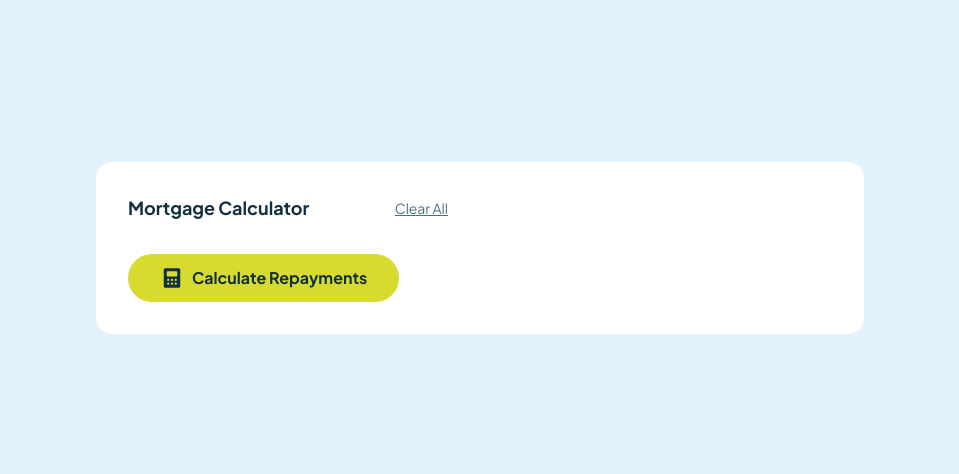
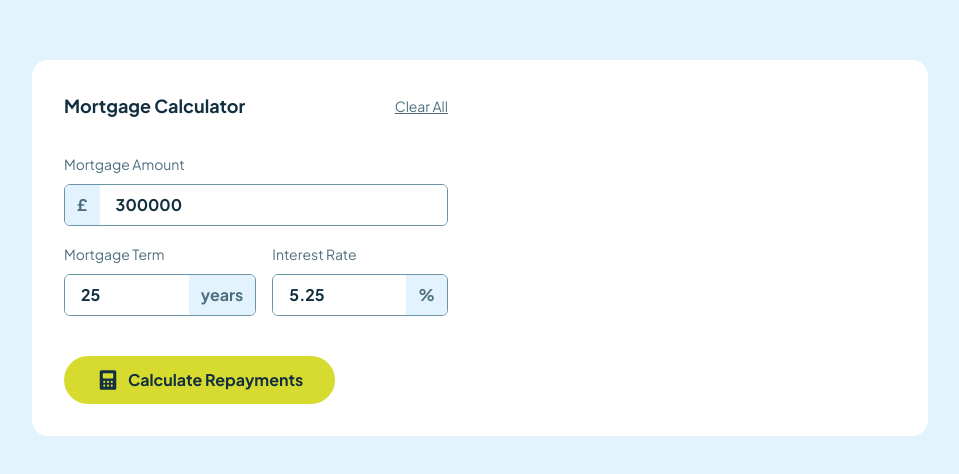
Before and after one commit to Esosek/mortgage-repayment, a Next.js app: page / in a window 1280 px wide. Shown: the part 152-626 px from the top of the page, without its empty margins (160-1119 px from the left). Built offline with nearby package versions, Linux system fonts and the light colour scheme.

Commit message:
Added number inputs

```diff
--- a/app/page.tsx
+++ b/app/page.tsx
@@ -3,7 +3,7 @@ import Results from "@/components/Results";
 
 export default function Home() {
   return (
-    <main className="bg-white w-full max-w-3xl grid md:grid-cols-2 rounded-2xl">
+    <main className="bg-white w-full max-w-4xl grid md:grid-cols-2 rounded-2xl">
       <Form />
       <Results />
     </main>
--- a/components/form/CustomInput.tsx
+++ /dev/null
@@ -1,10 +0,0 @@
-type CustomInputProps = {
-}
-
-export default function CustomInput (props: CustomInputProps) {
-  return (
-    <div>
-
-    </div>
-  );
-}
--- /dev/null
+++ b/components/form/CustomNumberInput.tsx
@@ -0,0 +1,45 @@
+import { ReactNode } from "react";
+
+type CustomNumberInputProps = {
+  children: ReactNode;
+  name: string;
+  metric: string;
+  initialValue?: number;
+  step?: string;
+  isMetricLeft?: boolean;
+};
+
+export default function CustomNumberInput({
+  children,
+  name,
+  metric,
+  initialValue = 0,
+  step = "1",
+  isMetricLeft = true,
+}: CustomNumberInputProps) {
+  return (
+    <div className="my-4 md:my-2">
+      <label htmlFor={name} className="text-sm text-slate-700">
+        {children}
+      </label>
+      <div className="flex border-[1px] border-slate-500 rounded-md overflow-clip mt-2">
+        <p
+          className={`${
+            isMetricLeft ? "" : "order-2"
+          } font-bold text-slate-700 bg-slate-100 py-2 px-3`}
+        >
+          {metric}
+        </p>
+        <input
+          type="number"
+          min={0}
+          step={step}
+          name={name}
+          id={name}
+          defaultValue={initialValue}
+          className="w-full focus:outline-none px-4 font-bold"
+        />
+      </div>
+    </div>
+  );
+}
--- a/components/form/Form.tsx
+++ b/components/form/Form.tsx
@@ -5,6 +5,7 @@ import SubmitButton from "./SubmitButton";
 import iconCalculator from "@/assets/images/icon-calculator.svg";
 import Image from "next/image";
 import FormHeader from "./FormHeader";
+import CustomNumberInput from "./CustomNumberInput";
 
 export default function Form() {
   function handleSubmit(e: FormEvent) {
@@ -18,6 +19,38 @@ export default function Form() {
   return (
     <form onSubmit={handleSubmit} className="px-8">
       <FormHeader handleClearForm={handleClearForm} />
+
+      <CustomNumberInput
+        metric="£"
+        name="mortgage-amount"
+        initialValue={300000}
+        step="1000"
+      >
+        Mortgage Amount
+      </CustomNumberInput>
+
+      <div className="md:flex md:gap-4">
+        <CustomNumberInput
+          metric="years"
+          name="mortgage-term"
+          initialValue={25}
+          step="1"
+          isMetricLeft={false}
+        >
+          Mortgage Term
+        </CustomNumberInput>
+
+        <CustomNumberInput
+          metric="%"
+          name="interest-rate"
+          initialValue={5.25}
+          step="0.01"
+          isMetricLeft={false}
+        >
+          Interest Rate
+        </CustomNumberInput>
+      </div>
+
       <SubmitButton>
         <Image src={iconCalculator} alt="Calculator icon" />
         Calculate Repayments
```
